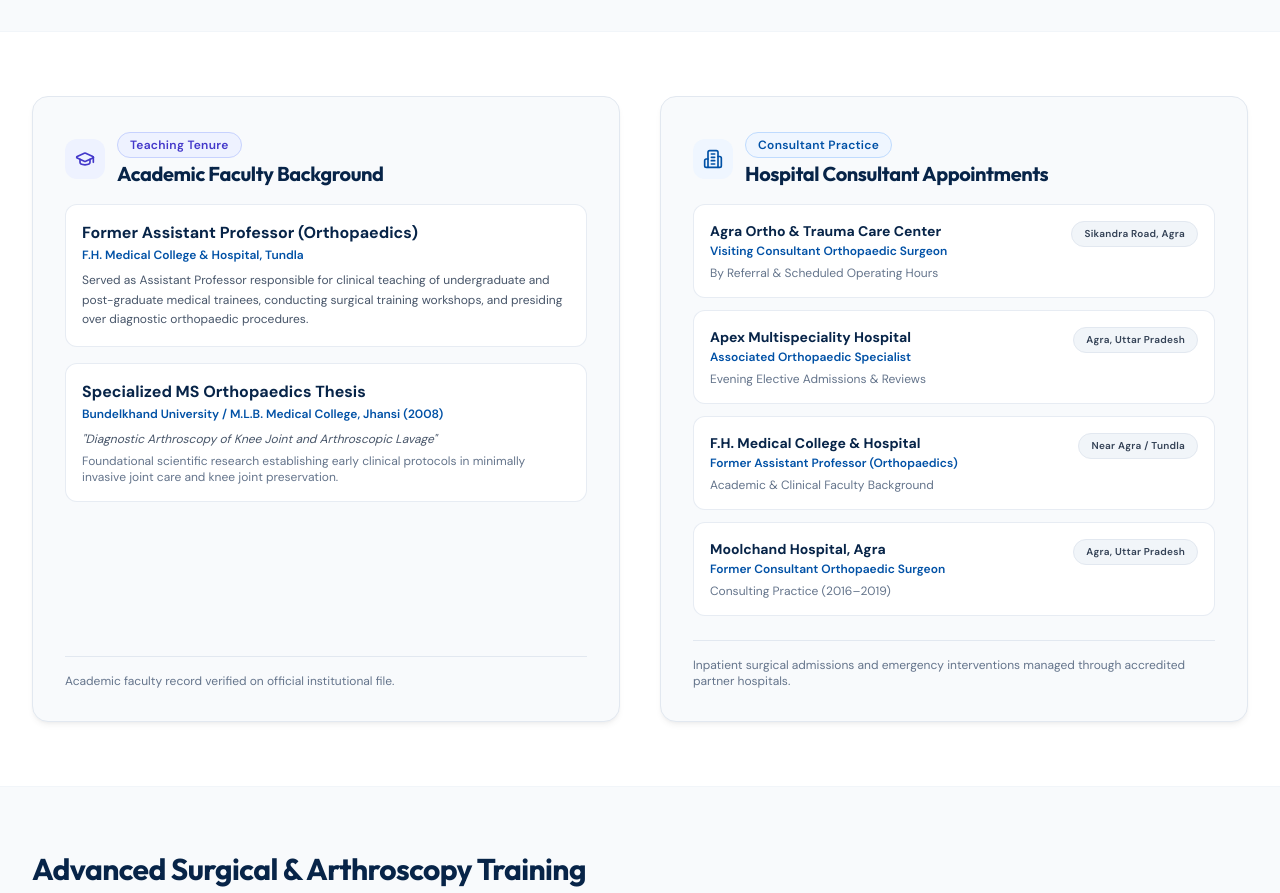
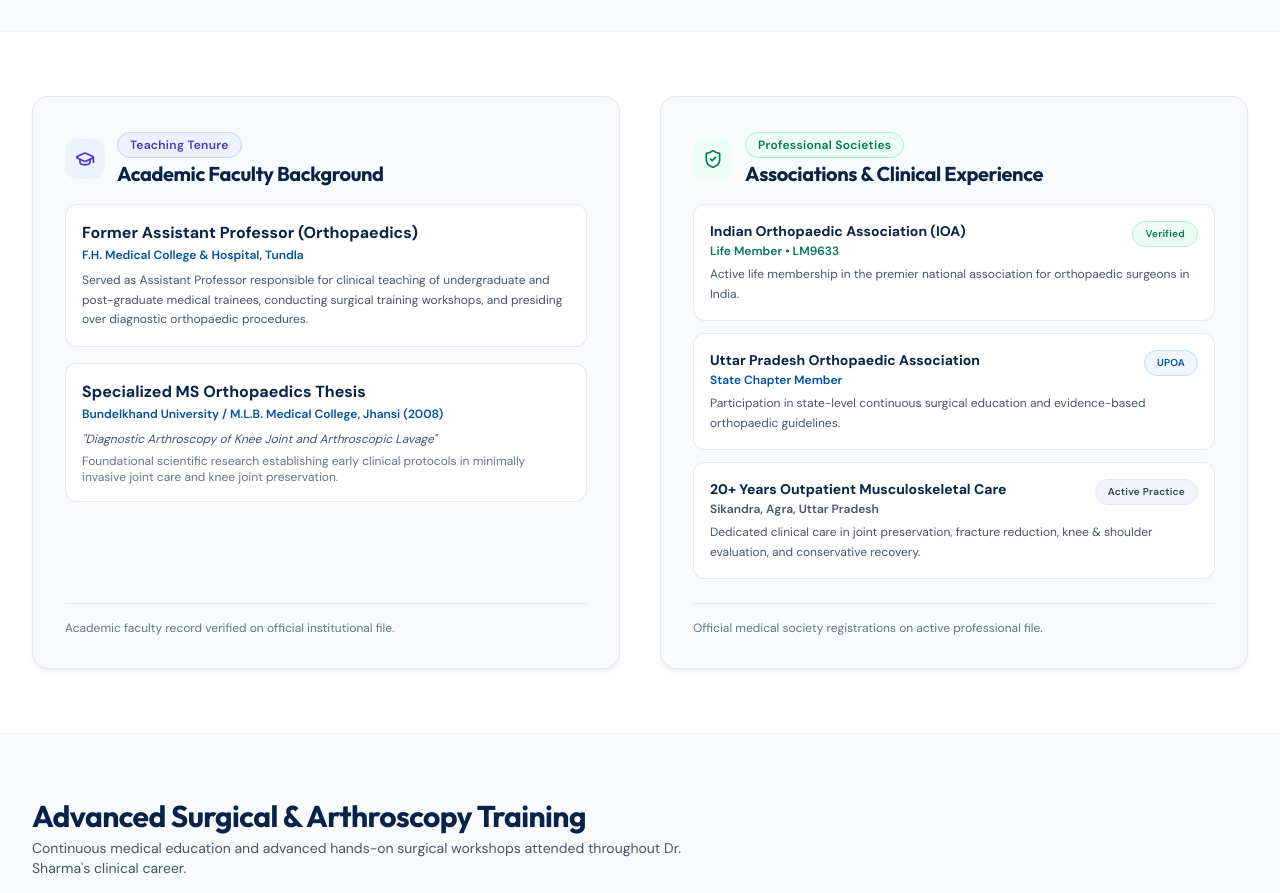
Before and after one commit to vilisipsum/bestortho.clinic, a Next.js app: page /credentials in a window 1280 px wide. Shown: the part 1520-2413 px from the top of the page. Built offline with nearby package versions, Linux system fonts and the light colour scheme.

Commit message:
fix(compliance): remove unverified placeholder hospital affiliations from all pages

```diff
--- a/app/about/page.tsx
+++ b/app/about/page.tsx
@@ -4,7 +4,6 @@
 import Header from '@/components/Header';
 import DoctorProfile from '@/components/DoctorProfile';
 import PracticePhilosophy from '@/components/PracticePhilosophy';
-import HospitalAffiliations from '@/components/HospitalAffiliations';
 import BookingCTA from '@/components/BookingCTA';
 import BookingModal from '@/components/BookingModal';
 import { doctorProfile, siteConfig } from '@/lib/content';
@@ -54,9 +53,6 @@
       {/* Practice Philosophy */}
       <PracticePhilosophy />
 
-      {/* Hospital Affiliations */}
-      <HospitalAffiliations />
-
       {/* Academic Verification Notice */}
       <section className="py-12 bg-white">
         <div className="max-w-7xl mx-auto px-4 sm:px-6 lg:px-8">
--- a/app/credentials/page.tsx
+++ b/app/credentials/page.tsx
@@ -5,7 +5,7 @@
 import CredentialCards from '@/components/CredentialCards';
 import BookingCTA from '@/components/BookingCTA';
 import BookingModal from '@/components/BookingModal';
-import { doctorProfile, hospitalAffiliations, siteConfig } from '@/lib/content';
+import { doctorProfile, siteConfig } from '@/lib/content';
 import { Award, ShieldCheck, GraduationCap, Building2, CheckCircle2, FileText, ArrowRight } from 'lucide-react';
 import Link from 'next/link';
 
@@ -116,43 +116,73 @@
               </div>
             </div>
 
-            {/* Hospital Consultant History */}
+            {/* Professional Memberships & Clinical Scope */}
             <div className="card-medical p-6 sm:p-8 bg-slate-50 border border-slate-200 flex flex-col justify-between">
               <div>
                 <div className="flex items-center gap-3 mb-4">
-                  <div className="w-10 h-10 rounded-xl bg-blue-50 flex items-center justify-center text-brand-700 font-bold">
-                    <Building2 className="w-5 h-5" />
+                  <div className="w-10 h-10 rounded-xl bg-emerald-50 flex items-center justify-center text-emerald-700 font-bold">
+                    <ShieldCheck className="w-5 h-5" />
                   </div>
                   <div>
-                    <span className="pill-badge bg-blue-50 text-brand-700 border-blue-200 text-xs">
-                      Consultant Practice
+                    <span className="pill-badge bg-emerald-50 text-emerald-700 border-emerald-200 text-xs">
+                      Professional Societies
                     </span>
                     <h3 className="text-xl font-bold text-brand-950 font-display mt-0.5">
-                      Hospital Consultant Appointments
+                      Associations & Clinical Experience
                     </h3>
                   </div>
                 </div>
 
                 <div className="space-y-3">
-                  {hospitalAffiliations.map((hosp) => (
-                    <div key={hosp.id} className="p-4 rounded-xl bg-white border border-slate-200/80">
-                      <div className="flex items-start justify-between gap-2">
-                        <div>
-                          <p className="font-bold text-brand-950 text-sm">{hosp.name}</p>
-                          <p className="text-xs font-semibold text-brand-700 mt-0.5">{hosp.role}</p>
-                        </div>
-                        <span className="pill-badge bg-slate-100 text-slate-700 border-slate-200 text-[10px] whitespace-nowrap">
-                          {hosp.location}
-                        </span>
+                  <div className="p-4 rounded-xl bg-white border border-slate-200/80">
+                    <div className="flex items-start justify-between gap-2">
+                      <div>
+                        <p className="font-bold text-brand-950 text-sm">Indian Orthopaedic Association (IOA)</p>
+                        <p className="text-xs font-semibold text-emerald-700 mt-0.5">Life Member • LM9633</p>
                       </div>
-                      <p className="text-xs text-slate-500 mt-1.5">{hosp.opdSchedule}</p>
+                      <span className="pill-badge bg-emerald-50 text-emerald-700 border-emerald-200 text-[10px] whitespace-nowrap">
+                        Verified
+                      </span>
                     </div>
-                  ))}
+                    <p className="text-xs text-slate-600 mt-1.5 leading-relaxed">
+                      Active life membership in the premier national association for orthopaedic surgeons in India.
+                    </p>
+                  </div>
+
+                  <div className="p-4 rounded-xl bg-white border border-slate-200/80">
+                    <div className="flex items-start justify-between gap-2">
+                      <div>
+                        <p className="font-bold text-brand-950 text-sm">Uttar Pradesh Orthopaedic Association</p>
+                        <p className="text-xs font-semibold text-brand-700 mt-0.5">State Chapter Member</p>
+                      </div>
+                      <span className="pill-badge bg-blue-50 text-brand-700 border-blue-200 text-[10px] whitespace-nowrap">
+                        UPOA
+                      </span>
+                    </div>
+                    <p className="text-xs text-slate-600 mt-1.5 leading-relaxed">
+                      Participation in state-level continuous surgical education and evidence-based orthopaedic guidelines.
+                    </p>
+                  </div>
+
+                  <div className="p-4 rounded-xl bg-white border border-slate-200/80">
+                    <div className="flex items-start justify-between gap-2">
+                      <div>
+                        <p className="font-bold text-brand-950 text-sm">20+ Years Outpatient Musculoskeletal Care</p>
+                        <p className="text-xs font-semibold text-slate-600 mt-0.5">Sikandra, Agra, Uttar Pradesh</p>
+                      </div>
+                      <span className="pill-badge bg-slate-100 text-slate-700 border-slate-200 text-[10px] whitespace-nowrap">
+                        Active Practice
+                      </span>
+                    </div>
+                    <p className="text-xs text-slate-600 mt-1.5 leading-relaxed">
+                      Dedicated clinical care in joint preservation, fracture reduction, knee & shoulder evaluation, and conservative recovery.
+                    </p>
+                  </div>
                 </div>
               </div>
 
               <div className="mt-6 pt-4 border-t border-slate-200 text-xs text-slate-500">
-                Inpatient surgical admissions and emergency interventions managed through accredited partner hospitals.
+                Official medical society registrations on active professional file.
               </div>
             </div>
 
--- a/app/page.tsx
+++ b/app/page.tsx
@@ -10,7 +10,6 @@
 import AreasOfCare from '@/components/AreasOfCare';
 import PatientStoriesSection from '@/components/PatientStoriesSection';
 import VideoSection from '@/components/VideoSection';
-import HospitalAffiliations from '@/components/HospitalAffiliations';
 import LocationCard from '@/components/LocationCard';
 import FAQAccordion from '@/components/FAQAccordion';
 import BookingCTA from '@/components/BookingCTA';
@@ -82,9 +81,6 @@
       {/* 9. EDUCATIONAL VIDEOS */}
       <VideoSection />
 
-      {/* 10. HOSPITAL AFFILIATIONS */}
-      <HospitalAffiliations />
-
       {/* 11. CLINIC / LOCATION */}
       <LocationCard onOpenBooking={() => handleOpenBooking()} />
 
--- a/lib/content.ts
+++ b/lib/content.ts
@@ -241,44 +241,7 @@
    HOSPITAL AFFILIATIONS
    ========================================================================== */
 
-export const hospitalAffiliations: HospitalAffiliation[] = [
-  {
-    id: "hosp-1",
-    name: "Agra Ortho & Trauma Care Center",
-    role: "Visiting Consultant Orthopaedic Surgeon",
-    location: "Sikandra Road, Agra",
-    opdSchedule: "By Referral & Scheduled Operating Hours",
-    hospitalLogoApproved: false, // Keep false until formal hospital permission is on file
-    approved: true,
-  },
-  {
-    id: "hosp-2",
-    name: "Apex Multispeciality Hospital",
-    role: "Associated Orthopaedic Specialist",
-    location: "Agra, Uttar Pradesh",
-    opdSchedule: "Evening Elective Admissions & Reviews",
-    hospitalLogoApproved: false, // Logo permission withheld per onboarding compliance
-    approved: true,
-  },
-  {
-    id: "hosp-3",
-    name: "F.H. Medical College & Hospital",
-    role: "Former Assistant Professor (Orthopaedics)",
-    location: "Near Agra / Tundla",
-    opdSchedule: "Academic & Clinical Faculty Background",
-    hospitalLogoApproved: false,
-    approved: true,
-  },
-  {
-    id: "hosp-4",
-    name: "Moolchand Hospital, Agra",
-    role: "Former Consultant Orthopaedic Surgeon",
-    location: "Agra, Uttar Pradesh",
-    opdSchedule: "Consulting Practice (2016–2019)",
-    hospitalLogoApproved: false,
-    approved: true,
-  },
-];
+export const hospitalAffiliations: HospitalAffiliation[] = [];
 
 /* ==========================================================================
    AREAS OF CARE
```
Also changed, not shown: public/pricing.md (+1 -1 lines).
